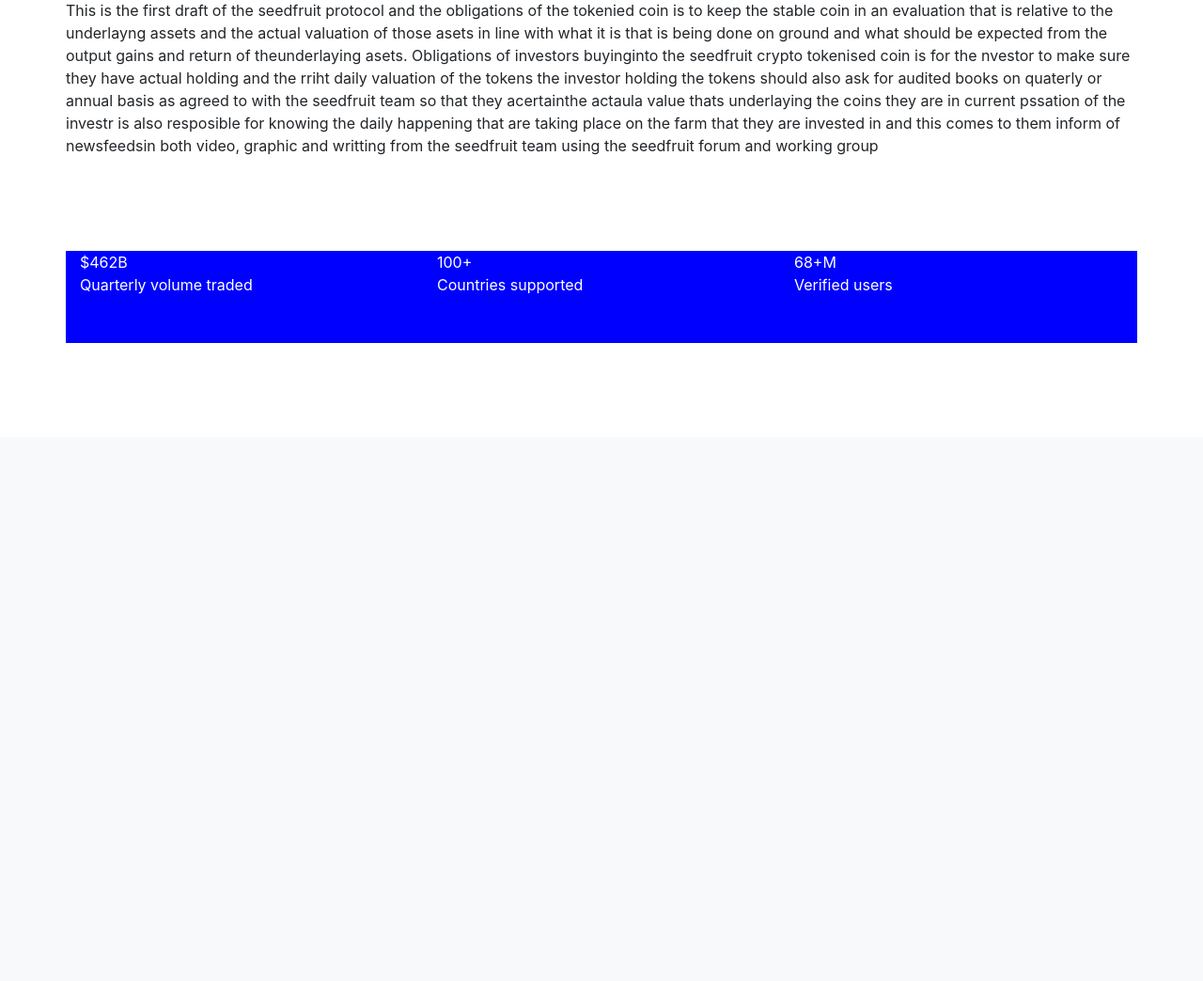
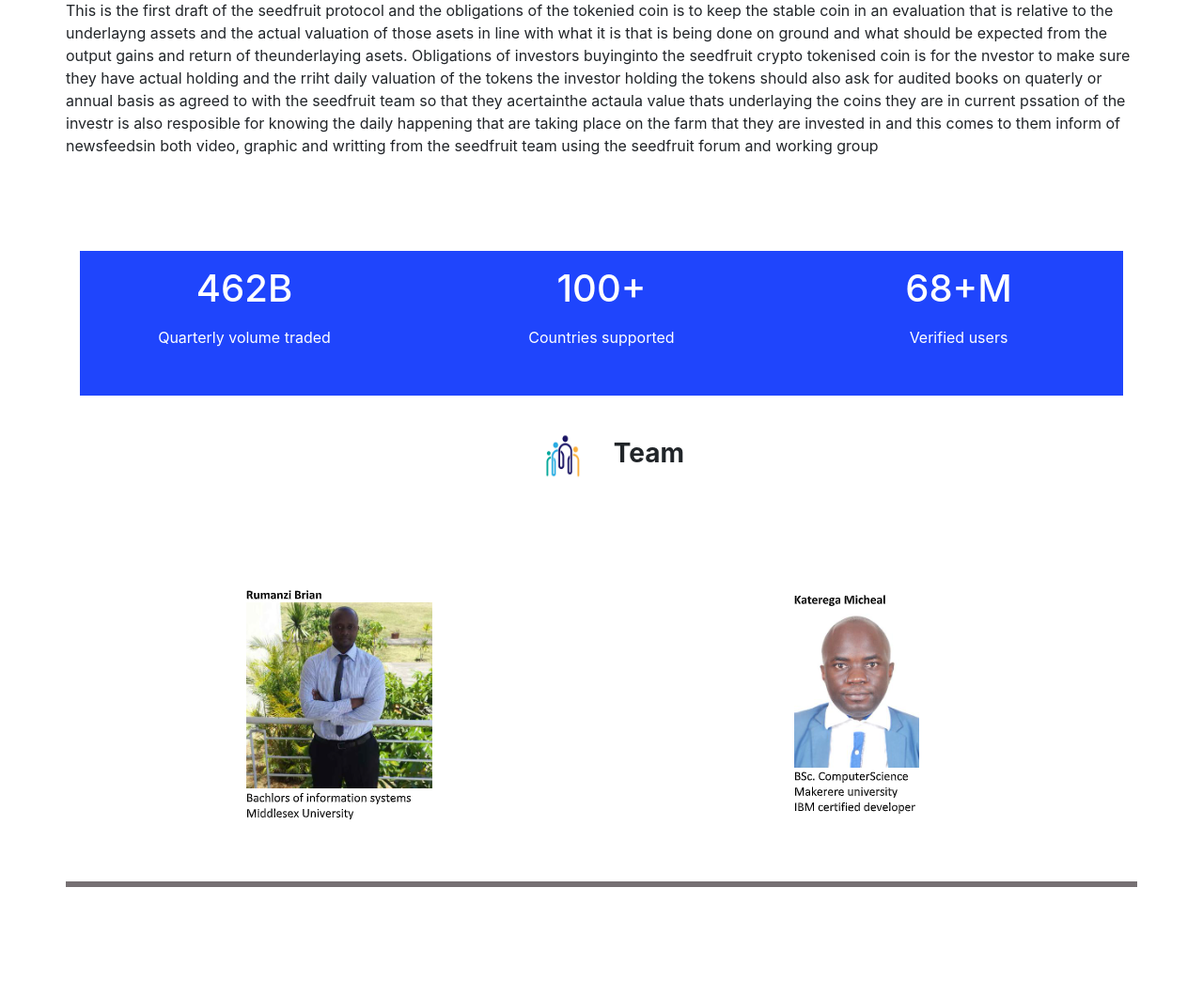
Before and after one commit to hamzamugabo/seedfruit, a PHP site: page / in a window 1280 px wide. Shown: the part 1188-2232 px from the top of the page at 94% size. Before the commit the page ends 1553 px from the top, so only its background shows below. Run offline with PHP 8.4, Linux system fonts and the light colour scheme; some libraries are stand-ins or nearby versions.

Commit message:
landing page

```diff
--- a/index.php
+++ b/index.php
@@ -170,35 +170,44 @@ working group
 </div>
 
 </div>
-<div class="row" style="margin-top:50px ;padding-bottom:50px; background-color:blue;color:white;align-content:center">
-<div class="col-4">
-$462B<br>
+<div style="text-align: center;background-color:#1F45FC;color:white;">
+<div class="row" style="margin-top:50px ;padding-bottom:50px;align-content:center">
+<div class="col-4" style="float: right;">
+<p> <h1>462B</h1></p>
 Quarterly volume traded
     </div>
     <div class="col-4" style="justify-content: center;align-items:center">
-    100+<br>
+
+<p> <h1>100+</h1></p>
+
 Countries supported
     </div>
     <div class="col-4">
-    68+M<br>
+
+<p> <h1>68+M</h1></p>
+
 Verified users
     </div>
 
 </div>
-<div class="row">
 
+</div>
+<div style="text-align: center;">
+<P><strong> <h3> <img src="images/team.png" alt="Idea" style="width:94px;height:94px;">  Team </h3></strong></p><br>
+<div class="row" style="padding-top:50px ;padding-bottom:50px; border-bottom: 6px solid #767073">
+
+<div class="col">
+    <img src="images/brian.png" alt="Idea" ">
+    </div>
+    <div class="col">
+    <img src="images/micheal.png" alt="Idea" ">
+
+    </div>
+</div>
 </div>
 <div class="row"></div>
 <div class="row"></div>
 </div>
 
-<script>
-    $('#nav').affix({
-      offset: {
-        top: $('header').height()
-      }
-});
-
-</script>
     </body>
 </html>
```
Also changed, not shown: images/brian.PNG (added), images/micheal.PNG (added), images/team.png (added).
